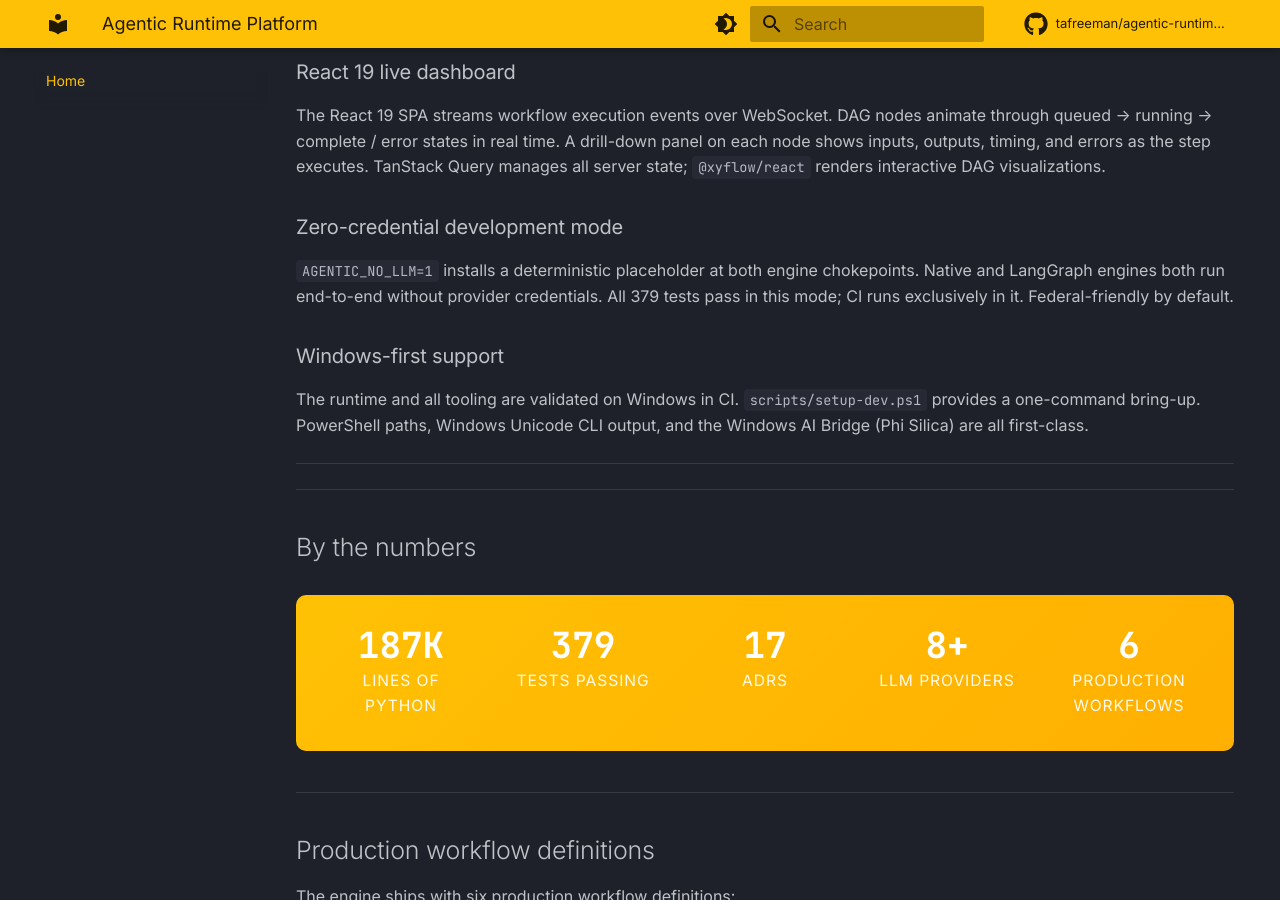
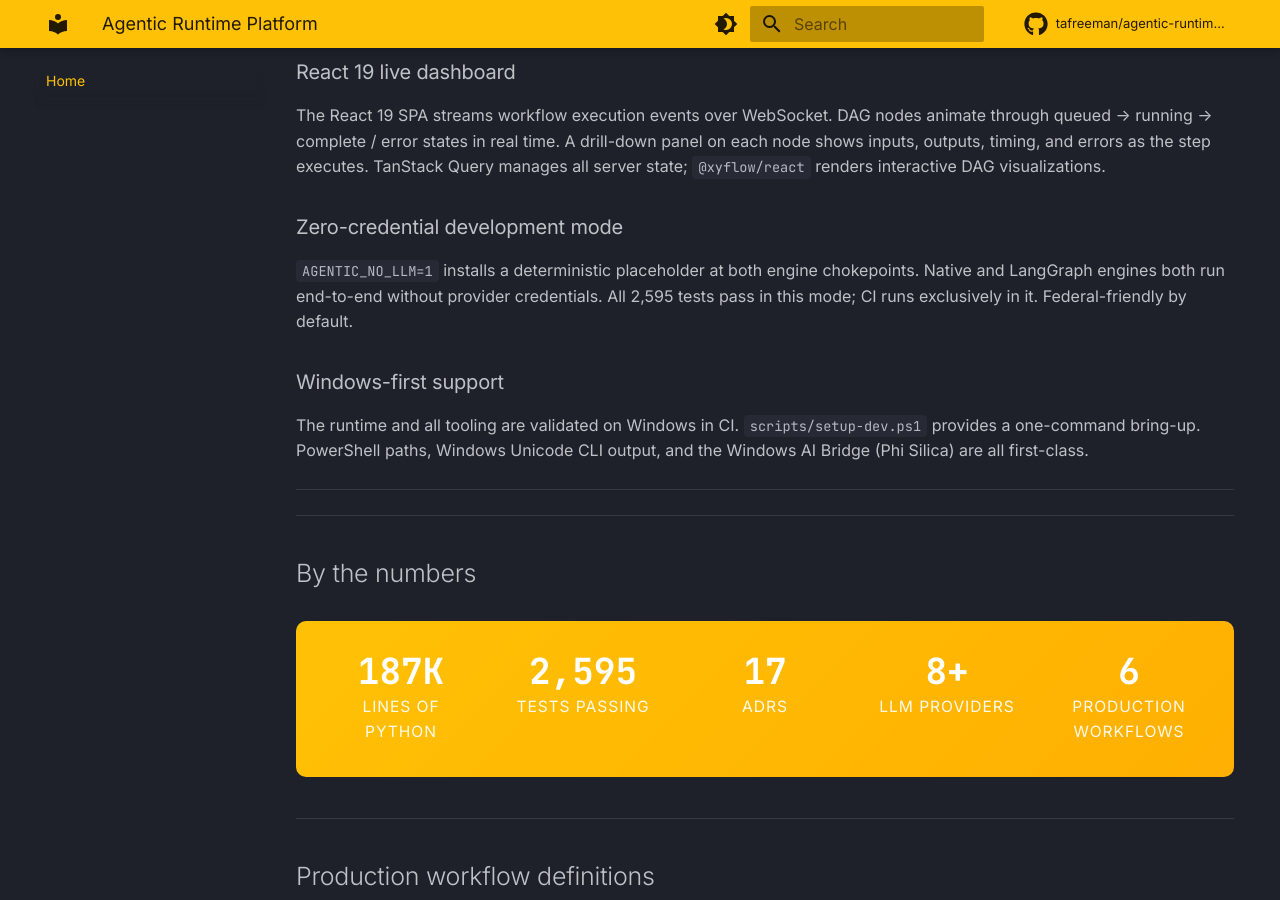
Before and after one commit to tafreeman/agentic-runtime-platform, an MkDocs documentation site: the page built from docs/index.md, in a window 1280 px wide and 900 px high, scrolled down 2400 px. Built offline with MkDocs 1.6.1 and Material for MkDocs 9.7.7, drawn with Linux system fonts in a browser that asks for light colours; comment, search, counter and statistics services are not loaded.

Commit message:
docs: correct test-count claim from 379 to 2,595 (#25)
The "all 379 tests pass" claim in the README and docs was inaccurate.
The AGENTIC_NO_LLM=1 unit suite (the mode CI runs exclusively) collects
2,595 tests. Verified via `pytest tests/ --co -q` in agentic-workflows-v2.

Fixes the headline rigor metric flagged in the portfolio audit.

Co-authored-by: Andy Freeman <tandfreeman@gmail.com>

```diff
--- a/docs/index.md
+++ b/docs/index.md
@@ -103,7 +103,7 @@ The React 19 SPA streams workflow execution events over WebSocket. DAG nodes ani
 
 ### Zero-credential development mode
 
-`AGENTIC_NO_LLM=1` installs a deterministic placeholder at both engine chokepoints. Native and LangGraph engines both run end-to-end without provider credentials. All 379 tests pass in this mode; CI runs exclusively in it. Federal-friendly by default.
+`AGENTIC_NO_LLM=1` installs a deterministic placeholder at both engine chokepoints. Native and LangGraph engines both run end-to-end without provider credentials. All 2,595 tests pass in this mode; CI runs exclusively in it. Federal-friendly by default.
 
 ### Windows-first support
 
@@ -121,7 +121,7 @@ The runtime and all tooling are validated on Windows in CI. `scripts/setup-dev.p
   <div class="stat-label">Lines of Python</div>
 </div>
 <div class="stat-item">
-  <div class="stat-value">379</div>
+  <div class="stat-value">2,595</div>
   <div class="stat-label">Tests passing</div>
 </div>
 <div class="stat-item">
```
Also changed, not shown: README.md (+1 -1 lines), docs/project-overview.md (+1 -1 lines).
